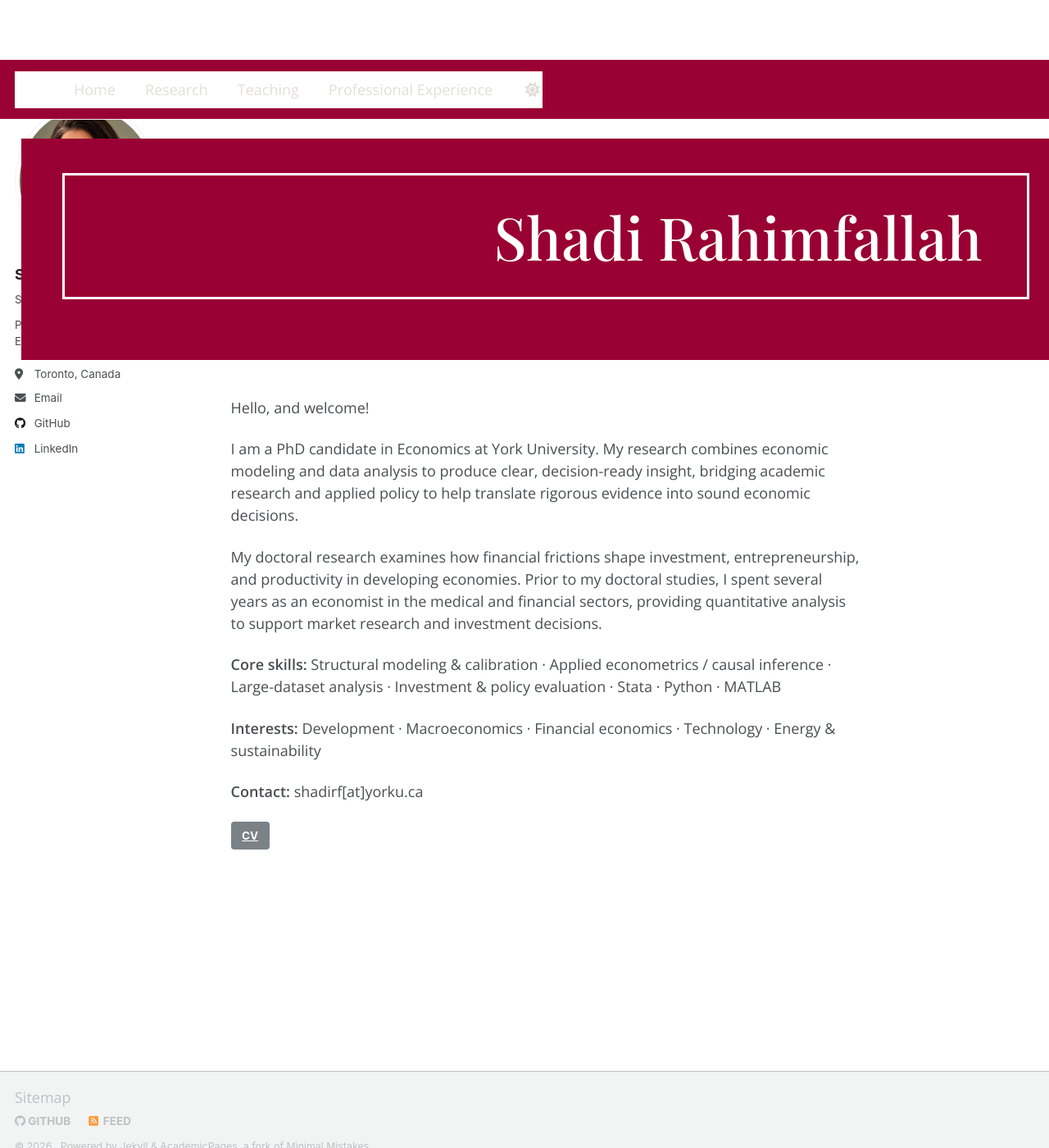
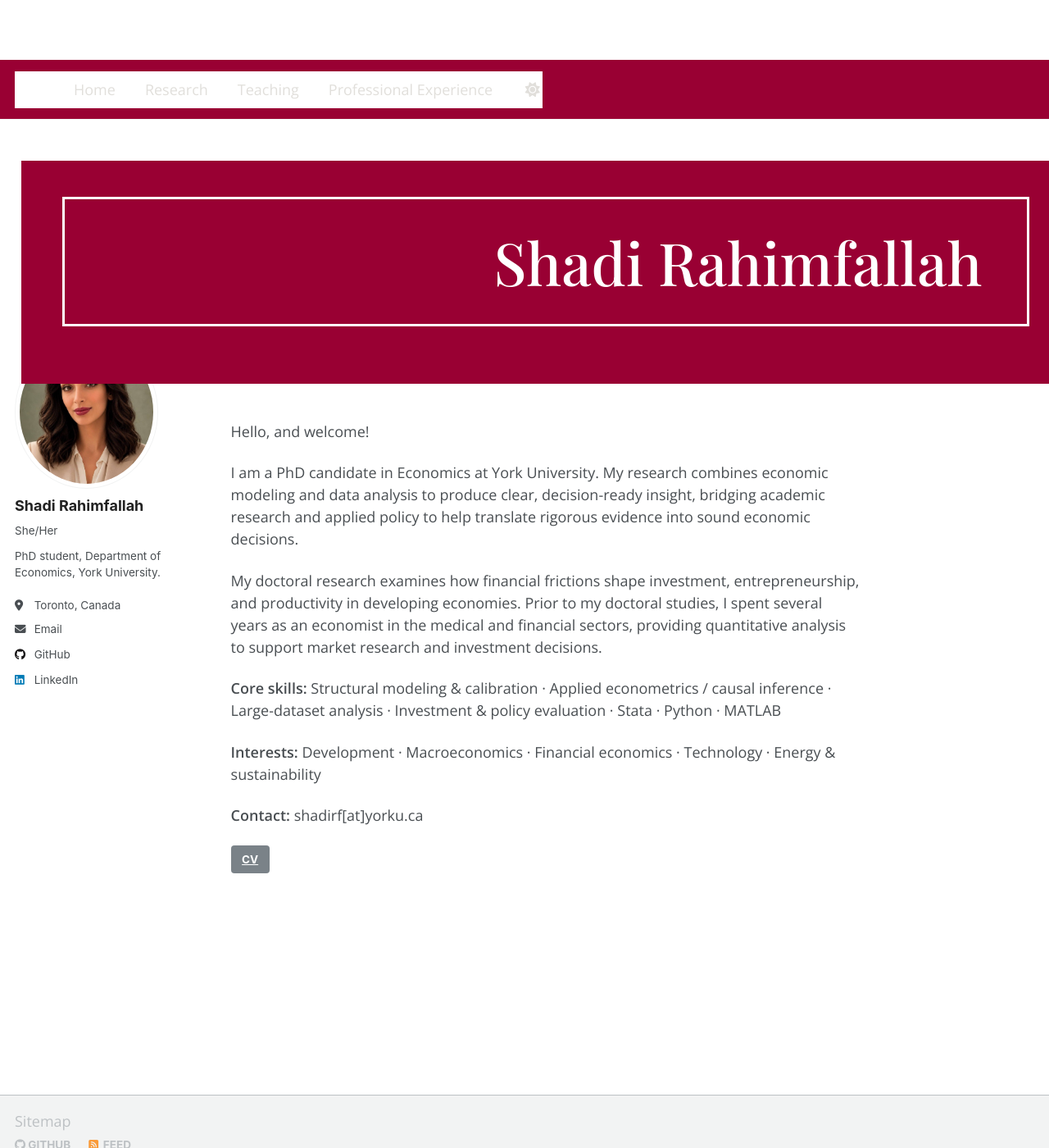
Before and after one commit to ShadiRahimfallah/ShadiRahimfallah.github.io, a Jekyll site: the page built from index.md, in a window 1280 px wide and 1400 px high. Shown: the whole window at 82% size. Built offline with Jekyll 4.4.1, drawn with Linux system fonts in a browser that asks for light colours; a script that is not in the unit is left out.

Commit message:
Refactor maroon banner and navigation styles

```diff
--- a/assets/css/custom-maroon.css
+++ b/assets/css/custom-maroon.css
@@ -10,17 +10,16 @@
 body, .page__content, .author__name, .sidebar, p, li { font-family:"Open Sans", sans-serif; }
 h1, h2, h3, .page__title, .archive__item-title { font-family:"Playfair Display", serif; }
 
-/* ---- Top nav bar: maroon, title left, links right ---- */
+/* ---- Top nav bar: maroon, links right ---- */
 .masthead {
   background:var(--maroon);
   border-bottom:none;
   position:relative;
-  z-index:20;
+  z-index:30;
 }
-.masthead__inner-wrap { padding-top:14px; padding-bottom:14px; max-width:100%; }
+.masthead__inner-wrap { padding-top:14px; padding-bottom:14px; }
 .greedy-nav { background:transparent; }
-.greedy-nav .site-title,
-.site-title {
+.greedy-nav .site-title, .site-title {
   color:#ffffff !important;
   font-family:"Playfair Display", serif !important;
   font-weight:700;
@@ -32,27 +31,25 @@ h1, h2, h3, .page__title, .archive__item-title { font-family:"Playfair Display",
 .greedy-nav__toggle { color:#ffffff; }
 
 /* ---- Full-width maroon banner with white boxed title ---- */
-/* full-bleed: break out of the content column to span the viewport */
 .maroon-banner{
   position:relative;
   left:50%;
-  right:50%;
   margin-left:-50vw;
   margin-right:-50vw;
   width:100vw;
   background:var(--maroon);
-  padding:42px 0 74px;
-  margin-top:-1.5em;     /* tuck up under the nav bar */
+  padding:44px 0 70px;
+  margin-top:0;
   margin-bottom:2.5em;
-  z-index:10;
+  z-index:20;
 }
 .maroon-banner .banner-box{
   border:3px solid #fff;
   max-width:1180px;
   margin:0 auto;
-  padding:38px 55px;
+  padding:40px 55px;
   display:flex;
-  justify-content:flex-end;   /* title right-aligned */
+  justify-content:flex-end;
   align-items:center;
   min-height:150px;
 }
@@ -66,19 +63,19 @@ h1, h2, h3, .page__title, .archive__item-title { font-family:"Playfair Display",
   text-align:right;
 }
 
+/* Push the photo/sidebar down so it starts BELOW the banner (like Hanjoon) */
+.sidebar.sticky, .sidebar { margin-top:300px; }
+@media (max-width:768px){ .sidebar.sticky, .sidebar { margin-top:0; } }
+
 /* ---- Body: accent color for links + Welcome heading ---- */
 a { color:var(--accent); }
 a:hover { color:#7a1f3d; }
 .page__content h1, .page__content h2, .page__content h3 { color:var(--accent); font-family:"Playfair Display", serif; }
 .author__name { color:#222; }
 
-/* Give the main content a bit more top room so banner sits cleanly */
-.page { padding-top:0; }
-
 @media (max-width:900px){
-  .maroon-banner .banner-box h1{ font-size:46px; }
   .maroon-banner .banner-box{ padding:26px 30px; justify-content:center; }
-  .maroon-banner .banner-box h1{ text-align:center; }
+  .maroon-banner .banner-box h1{ font-size:46px; text-align:center; }
 }
 @media (max-width:600px){
   .maroon-banner .banner-box h1{ font-size:34px; }
```
